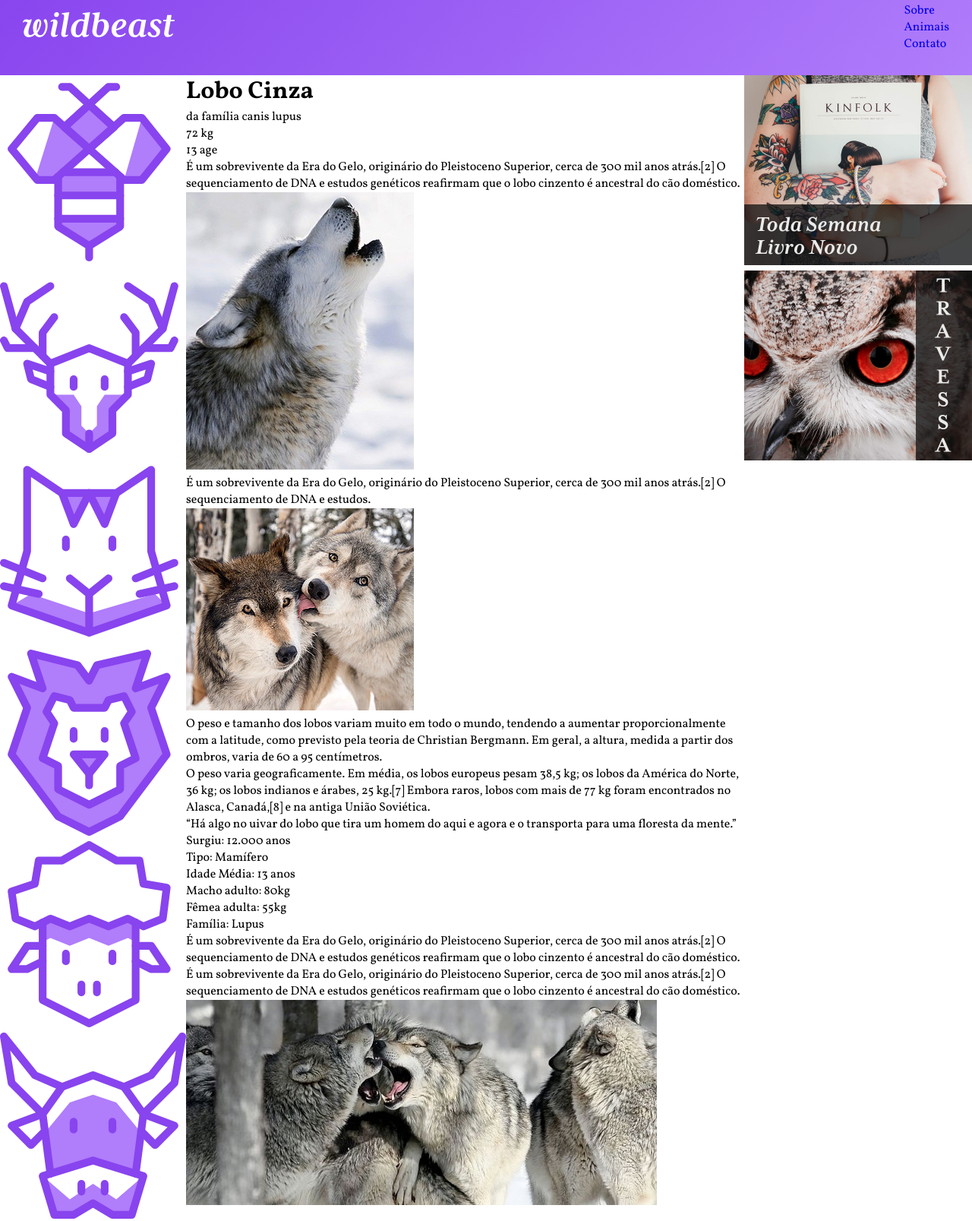
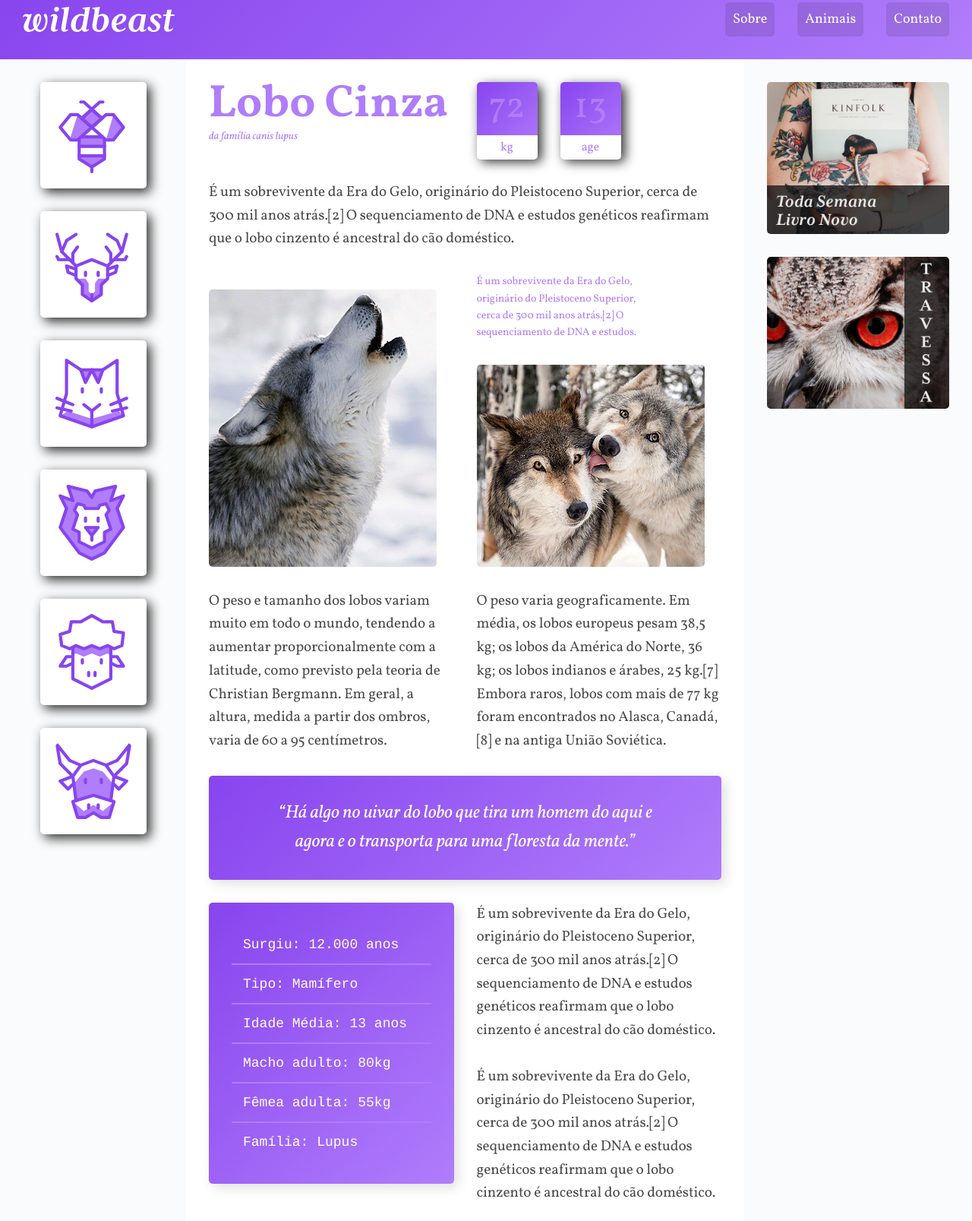
Before and after one commit to Hersonmei/Wildbeast-projeto, a plain HTML site: page index.html in a window 1280 px wide. Shown: the part 27-1634 px from the top of the page at 76% size. Drawn offline with Linux system fonts and the light colour scheme.

Commit message:
Atualização

```diff
--- a/index.html
+++ b/index.html
@@ -63,19 +63,19 @@
           </div>
         </div>
 
-        <p>
+        <p class="col-wide">
           É um sobrevivente da Era do Gelo, originário do Pleistoceno Superior,
           cerca de 300 mil anos atrás.[2] O sequenciamento de DNA e estudos
           genéticos reafirmam que o lobo cinzento é ancestral do cão doméstico.
         </p>
 
-        <img src="img/wolf1.jpg" alt="Wolf 1">
+        <img class="imagem-1" src="img/wolf1.jpg" alt="Wolf 1">
 
-        <p>
+        <p class="destaque">
             É um sobrevivente da Era do Gelo, originário do Pleistoceno Superior, cerca de 300 mil anos atrás.[2] O sequenciamento de DNA e estudos.
         </p>
 
-        <img src="img/wolf2.jpg" alt="Wolf 2">
+        <img class="imagem-2" src="img/wolf2.jpg" alt="Wolf 2">
 
         <p>
             O peso e tamanho dos lobos variam muito em todo o mundo, tendendo a aumentar proporcionalmente com a latitude, como previsto pela teoria de Christian Bergmann. Em geral, a altura, medida a partir dos ombros, varia de 60 a 95 centímetros.
@@ -85,7 +85,7 @@
             O peso varia geograficamente. Em média, os lobos europeus pesam 38,5 kg; os lobos da América do Norte, 36 kg; os lobos indianos e árabes, 25 kg.[7] Embora raros, lobos com mais de 77 kg foram encontrados no Alasca, Canadá,[8] e na antiga União Soviética.
         </p>
 
-        <blockquote class="citacao">
+        <blockquote class="citacao col-wide">
             <p>“Há algo no uivar do lobo que tira um homem do aqui e agora e o transporta para uma floresta da mente.”</p>
         </blockquote>
 
@@ -98,7 +98,7 @@
             <li>Família: Lupus</li>
         </ul>
 
-        <div>
+        <div class="informacoes">
             <p>
               É um sobrevivente da Era do Gelo, originário do Pleistoceno Superior, cerca de 300 mil anos atrás.[2] O sequenciamento de DNA e estudos genéticos reafirmam que o lobo cinzento é ancestral do cão doméstico.
             </p>
@@ -108,7 +108,7 @@
             </p>
         </div>
 
-        <img src="img/wolf3.jpg" alt="Wolf 3">
+        <img class="col-wide" src="img/wolf3.jpg" alt="Wolf 3">
 
 
       </main>
--- a/styles.css
+++ b/styles.css
@@ -24,6 +24,8 @@ a {
 
 img {
   max-width: 100%;
+  display: block;
+  border-radius: 5px;
 }
 
 /* GRID GERAL */
@@ -35,6 +37,29 @@ img {
     "header header header"
     "sidenav content anuncios"
     "footer footer footer";
+}
+
+@media (max-width: 1200px){
+  .estrutura{
+    grid-template-areas:
+    "header header header"
+    "sidenav content content"
+    "sidenav anuncios anuncios"
+    "footer footer footer"
+    ;
+  }
+}
+
+@media (max-width: 760px){
+  .estrutura{
+    grid-template-columns: 100%;
+    grid-template-areas:
+    "header"
+    "sidenav"
+    "content"
+    "anuncios"
+    "footer";
+  }
 }
 
 /* HEADER */
@@ -50,18 +75,222 @@ img {
 .logo {
   max-width: 200px;
 }
+
+.header nav ul {
+  display: flex;
+  flex-wrap: wrap;
+
+}
+
+.header nav a {
+  display: block;
+  padding: 10px;
+  color: white;
+  font-size: 1.125em;
+  background-color: rgba(0, 0, 0, .1);
+  border-radius: 5px;
+  transition: 0.1s;
+}
+
+
+.header nav a:hover {
+  background-color: rgba(0, 0, 0, .5);
+}
+
+/* Super interessante! Aqui ele vai pegar só um li que vem após outro, não o primeiro item da lista */
+.header li + li{
+  margin-left: 30px;
+}
+
+@media (max-width: 760px){
+  .header{
+    grid-template-columns: auto;
+  }
+  .logo{
+    margin-bottom: 20px;
+  }
+  .header nav a{
+    font-size: 1em;
+  }
+
+  .header li +li{
+    margin-left: 30px;
+  }
+}
+/* SIDENAV */
+
 .sidenav {
   grid-area: sidenav;
+  background-color: #fafbfc;
+  padding: 30px;
 }
+
+.sidenav li a{
+  display: block;
+  min-width: 60px;
+  max-width: 100px;
+  margin: 0 auto 30px auto;
+  background-color: white;
+  padding: 20px;
+  border-radius: 5px;
+  box-shadow: 5px 5px 15px 0px rgba(44, 44, 44, 015);
+  transition: 0.2s ease-out;
+}
+
+.sidenav li a:hover{
+  background: #b07dfb;
+}
+
+
+/* CONTENT */
 
 .content {
   grid-area: content;
+  max-width: 900px;
+  margin: 0 auto;
+  padding: 30px;
+  display: grid;
+  grid-template-columns: 1fr 1fr;
+  grid-gap: 30px;
 }
+
+.col-wide{
+  grid-column: 1 / -1;
+}
+
+.imagem-1{
+  grid-row: span 2;
+  align-self: end;
+}
+
+.imagem-2{
+  align-self: end;
+}
+
+/* ESTILOS CONTENT */
+
+p {
+  font-size: 1.2em;
+  line-height: 1.6;
+  letter-spacing: -0.005em;
+  color: rgba(0, 0, 0, .7);
+}
+
+.informacoes p + p {
+  margin-top: 30px;
+}
+
+/* TÍTULO */
+
+.titulo {
+  color:#b07dfb;
+}
+
+.titulo h1{
+  font-size: 3.75em;
+  line-height: 1;
+  font-weight: 700;
+}
+
+.titulo span{
+  font-size: 0.875em;
+  font-style: italic;
+}
+
+/* CARACTERISTICAS */
+
+.caracteristicas {
+  display: flex;
+  align-items: flex-start;
+}
+
+.caracteristicas > div {
+  width: 80px;
+  text-align: center;
+  background: linear-gradient(135deg, #8844ee, #b07dfb);
+  border-radius: 5px;
+  box-shadow: 5px 5px 15px 0px rgba(44, 44, 44, 015);
+  position: relative;
+
+}
+
+.caracteristicas > div:first-child{
+  margin-right: 30px;
+}
+
+.caracteristicas span{
+  display: block;
+  color: #b07dfb;
+}
+
+.numero{
+  font-size: 3em;
+  line-height: 1;
+  margin: 10px auto;
+}
+
+.rotulo{
+  background: white;
+  border-radius: 0 0 5px 5px;
+  padding: 5px 0;
+  position: relative;
+  top: 2px;
+}
+
+.destaque{
+  font-size: 0.875em;
+  color: #b07dfb;
+  max-width: 16em;
+}
+
+.citacao, .atributos{
+  align-self: start;
+  padding: 30px;
+  border-radius: 5px;
+  box-shadow: 5px 5px 15px 0px rgba(44, 44, 44, 0.15);
+  background: linear-gradient(135deg, #8844ee, #B07DFB );
+}
+
+.citacao p {
+  font-size: 1.5em;
+  font-style: italic;
+  text-align: center;
+  max-width: 500px;
+  margin: 0 auto;
+  color: white;
+}
+
+.atributos li{
+  color: white;
+  font-family: Courier, monospace;
+  font-size: 1.125em;
+  padding: 15px;
+
+}
+
+.atributos li + li{
+  border-top: 2px solid #b07dfb;
+}
+
+/* ANUNCIOS */
 
 .anuncios {
   grid-area: anuncios;
+  background: #FAFBFC;
+  display: grid;
+  align-content: start;
+  padding: 30px;
+  gap: 30px;
 }
 
+/* FOOTER */
 .footer {
   grid-area: footer;
+  background: linear-gradient(135deg, #8844ee, #b07dfb);
 }
+
+.footer p {
+  color: white;
+  text-align: center;
+  padding: 30px;
+}
```
